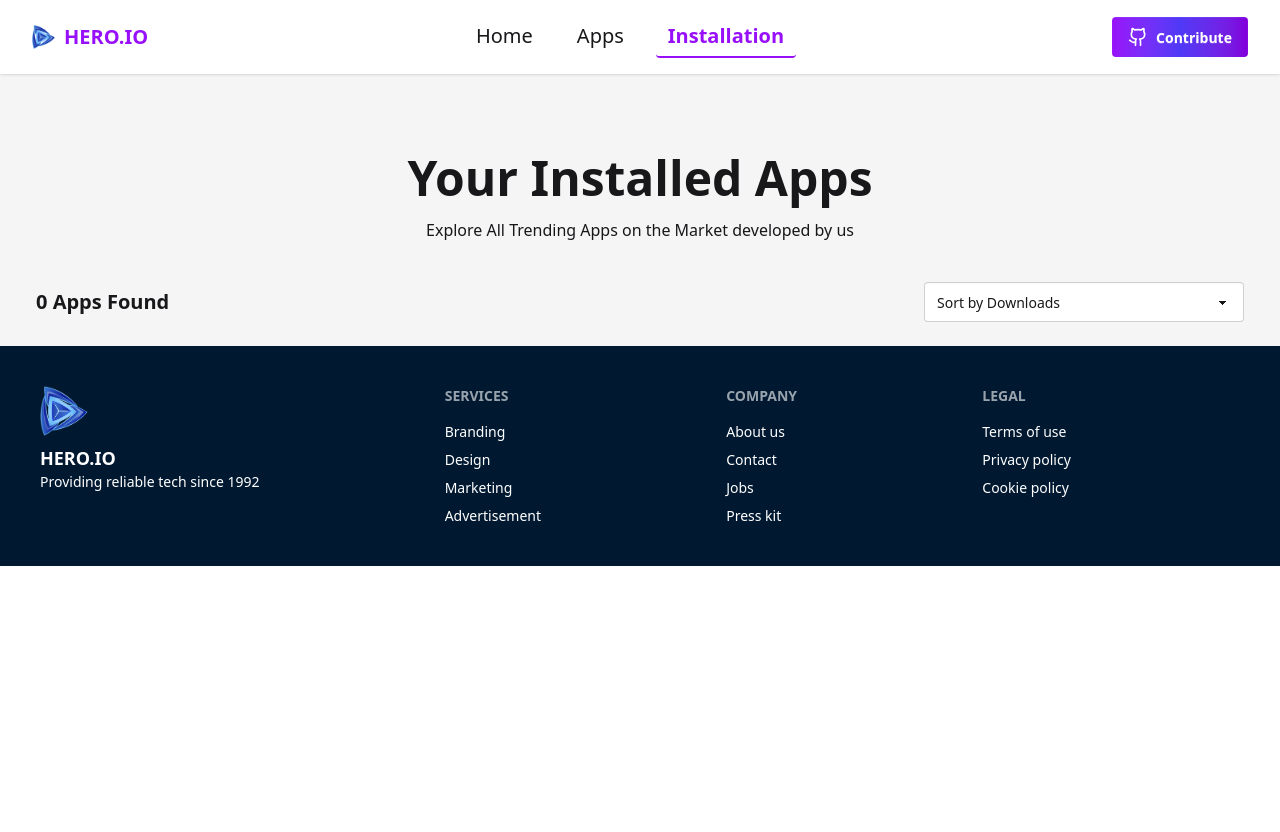
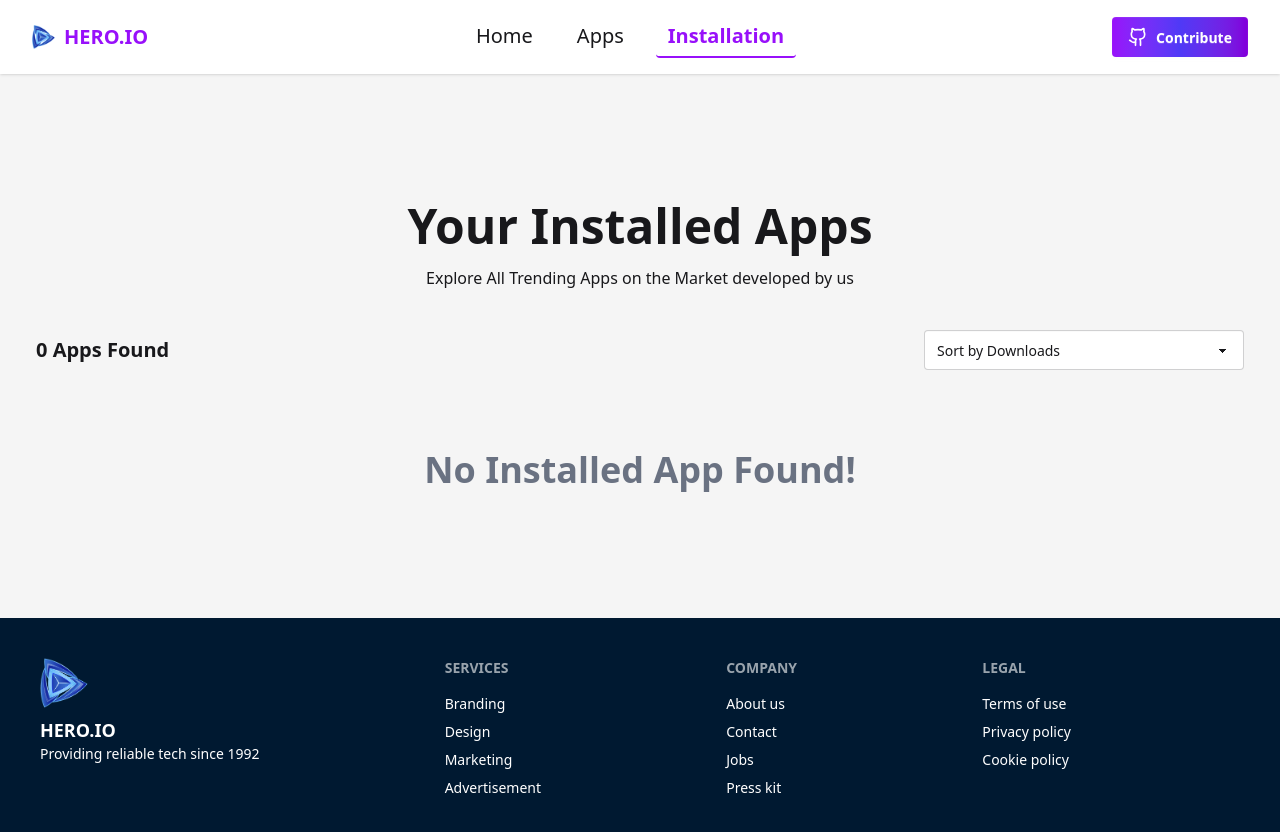
Before and after one commit to Sakib8git/Hero.Io, a React (Vite) app: page /installation in a window 1280 px wide. Shown: the top 832 px of the page. Before the commit the page ends 800 px from the top, so only its background shows below. Built offline with nearby package versions, Linux system fonts and the light colour scheme.

Commit message:
unInstall app commit

```diff
--- a/src/Layout/Root.jsx
+++ b/src/Layout/Root.jsx
@@ -5,12 +5,12 @@ import { Outlet } from "react-router";
 
 const Root = () => {
   return (
-    <div>
-      <Navbar></Navbar>
-
-
-      <Outlet></Outlet>
-      <Footer></Footer>
+    <div className='flex flex-col min-h-screen'>
+      <Navbar />
+      <div className='   py-4 md:py-8 lg:py-12 flex-1'>
+        <Outlet />
+      </div>
+      <Footer />
     </div>
   );
 };
--- a/src/Pages/Home.jsx
+++ b/src/Pages/Home.jsx
@@ -42,7 +42,7 @@ const Home = () => {
             </p>
 
             {/* Download Buttons */}
-            <div className="flex justify-center gap-4">
+            <div className="flex justify-center gap-4 mb-6 md:mb-2">
               <a
                 href="https://play.google.com/store"
                 target="_blank"
--- a/src/Pages/Installation.jsx
+++ b/src/Pages/Installation.jsx
@@ -1,6 +1,7 @@
 import React, { useEffect, useState } from "react";
 import down from "../assets/icon-downloads.png";
 import star from "../assets/icon-ratings.png";
+import { toast, ToastContainer } from "react-toastify";
 const Installation = () => {
   const [installList, setInstallList] = useState([]);
   // console.log(installList);
@@ -24,6 +25,22 @@ const Installation = () => {
   })();
 
   // !-------------------------------------
+
+  // !-----------remove srom Local----------------
+
+  const handleRemoveInstallation = (id) => {
+    const existingList = JSON.parse(localStorage.getItem("installedApps"));
+    if (!existingList) return;
+
+    const updatedList = existingList.filter((app) => app.id !== id);
+
+    localStorage.setItem("installedApps", JSON.stringify(updatedList));
+    setInstallList(updatedList); // UI update
+    toast.success("🧹 App has been successfully uninstalled");
+  };
+
+  // !-------------------------------------
+  // !-------------------------------------
   return (
     <div className="px-6">
       <div className="text-center space-y-4 mt-20 mb-10">
@@ -41,14 +58,19 @@ const Installation = () => {
           onChange={(e) => setSortOrder(e.target.value)}
         >
           <option value="none">Sort by Downloads</option>
-          <option value="downloads-asc">Low → High</option>
-          <option value="downloads-desc">High → Low</option>
+          <option value="downloads-asc">Low - High</option>
+          <option value="downloads-desc">High - Low</option>
         </select>
       </div>
 
-      {/* Note:------Install App------------------------ */}
+      {/* Note:------Install App-------- */}
 
-      {sortedItem.map((ap) => (
+      {sortedItem.length === 0 ? (
+        <div className="text-center text-gray-500 text-lg my-20">
+          <h1 className="text-4xl font-bold ">No Installed App  Found!</h1>
+        </div>
+      ) : (
+        sortedItem.map((ap) => (
           <div className="flex items-center justify-between bg-white rounded-lg shadow-sm p-4 mb-5  ">
             {/* Left: App Info */}
             <div className="flex items-center gap-4">
@@ -77,13 +99,18 @@ const Installation = () => {
             </div>
 
             {/* Right: Action */}
-          {`installed` && (
-            <button className="bg-[#00D390] hover:bg-[#019b6a] text-white font-semibold px-4 py-2 rounded">
+
+            <button
+              onClick={() => handleRemoveInstallation(ap.id)}
+              className="bg-[#00D390] hover:bg-[#019b6a] text-white font-semibold px-4 py-2 rounded"
+            >
               Uninstall
             </button>
+          </div>
+        ))
       )}
-        </div>
-      ))}
+
+      <ToastContainer></ToastContainer>
     </div>
   );
 };
```
Lines whose indentation alone changed are shown as unchanged.
